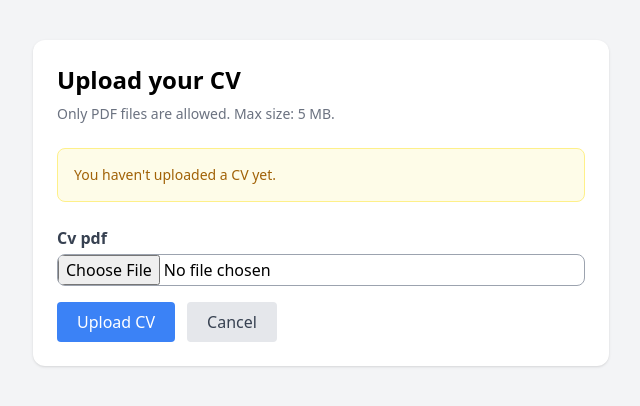
After one commit to JuanJo0607/InternshipNow, a Django app: template internshipNowProject/internshipApp/templates/upload_cv.html in a window 1280 px wide. The commit adds this page. Shown: the top 406 px of the page, without its empty margins (319-959 px from the left). Run offline with Django 5.2, Linux system fonts and the light colour scheme; the template is opened without the code that fills it: values that come from a table or form of the project are taken from there, others are empty; data comes from the database, SQL or seed files in the repository; some libraries are stand-ins or nearby versions.

Commit message:
US-10: Implemented PDF CV upload for student profiles

```diff
--- a/internshipNowProject/internshipApp/forms.py
+++ b/internshipNowProject/internshipApp/forms.py
@@ -18,3 +18,19 @@ class CompanyProfileForm(forms.ModelForm):
     class Meta:
         model = CompanyProfile
         fields = ['company_name', 'industry', 'description']
+
+
+# US-10: Form para subir CV en PDF
+class StudentCVForm(forms.ModelForm):
+    class Meta:
+        model = StudentProfile
+        fields = ['cv_pdf']
+
+    def clean_cv_pdf(self):
+        file = self.cleaned_data.get('cv_pdf')
+        if file:
+            if not file.name.endswith('.pdf'):
+                raise forms.ValidationError('Only PDF files are allowed.')
+            if file.size > 5 * 1024 * 1024:  # 5 MB límite
+                raise forms.ValidationError('File size must be under 5 MB.')
+        return file
--- a/internshipNowProject/internshipApp/models.py
+++ b/internshipNowProject/internshipApp/models.py
@@ -14,6 +14,7 @@ class StudentProfile(models.Model):
     career = models.CharField(max_length=255)
     skills = models.TextField()
     bio = models.TextField(blank=True)
+    cv_pdf = models.FileField(upload_to='cvs/', blank=True, null=True)  # US-10: upload CV
 
 
 class CompanyProfile(models.Model):
--- /dev/null
+++ b/internshipNowProject/internshipApp/templates/upload_cv.html
@@ -0,0 +1,62 @@
+{% extends 'base.html' %}
+
+{% block title %}Upload CV{% endblock %}
+
+{% block content %}
+<div class="max-w-xl mx-auto bg-white p-6 rounded-xl shadow">
+
+    <h2 class="text-2xl font-bold mb-2">Upload your CV</h2>
+    <p class="text-gray-500 mb-6 text-sm">Only PDF files are allowed. Max size: 5 MB.</p>
+
+    <!-- CV actual -->
+    {% if profile.cv_pdf %}
+        <div class="mb-6 p-4 bg-green-50 border border-green-200 rounded-lg flex items-center gap-3">
+            <span class="text-green-600 text-xl">📄</span>
+            <div>
+                <p class="text-sm text-gray-600 font-medium">Current CV:</p>
+                <a href="{{ profile.cv_pdf.url }}"
+                   target="_blank"
+                   class="text-blue-600 underline text-sm hover:text-blue-800">
+                    View uploaded PDF
+                </a>
+            </div>
+        </div>
+    {% else %}
+        <div class="mb-6 p-4 bg-yellow-50 border border-yellow-200 rounded-lg text-sm text-yellow-700">
+            You haven't uploaded a CV yet.
+        </div>
+    {% endif %}
+
+    <!-- Formulario -->
+    <form method="post" enctype="multipart/form-data" class="space-y-4">
+        {% csrf_token %}
+
+        <div class="flex flex-col">
+            <label class="mb-1 font-semibold text-gray-700">
+                {{ form.cv_pdf.label }}
+            </label>
+            {{ form.cv_pdf }}
+
+            {% if form.cv_pdf.errors %}
+                <ul class="mt-1 text-red-500 text-sm">
+                    {% for error in form.cv_pdf.errors %}
+                        <li>{{ error }}</li>
+                    {% endfor %}
+                </ul>
+            {% endif %}
+        </div>
+
+        <div class="flex gap-3 mt-4">
+            <button type="submit"
+                class="bg-blue-500 text-white px-5 py-2 rounded hover:bg-blue-600">
+                {% if profile.cv_pdf %}Replace CV{% else %}Upload CV{% endif %}
+            </button>
+            <a href="{% url 'student_profile' %}"
+               class="bg-gray-200 text-gray-700 px-5 py-2 rounded hover:bg-gray-300">
+                Cancel
+            </a>
+        </div>
+    </form>
+
+</div>
+{% endblock %}
--- a/internshipNowProject/internshipApp/urls.py
+++ b/internshipNowProject/internshipApp/urls.py
@@ -8,4 +8,5 @@ urlpatterns = [
     path('register/', views.register, name='register'),
     path('student/profile/', views.student_profile, name='student_profile'),
     path('company/profile/', views.company_profile, name='company_profile'),
+    path('student/upload-cv/', views.upload_cv, name='upload_cv'),  # US-10
 ]
--- a/internshipNowProject/internshipNow/urls.py
+++ b/internshipNowProject/internshipNow/urls.py
@@ -1,10 +1,12 @@
 from django.contrib import admin
 from django.urls import path, include
 from django.contrib.auth import views as auth_views
+from django.conf import settings
+from django.conf.urls.static import static
 
 urlpatterns = [
     path('admin/', admin.site.urls),
-    path('', include('internshipApp.urls')),  # 👈 esto es clave
+    path('', include('internshipApp.urls')),
     path('login/', auth_views.LoginView.as_view(template_name='registration/login.html'), name='login'),
     path('logout/', auth_views.LogoutView.as_view(), name='logout'),
-]
+] + static(settings.MEDIA_URL, document_root=settings.MEDIA_ROOT)  # US-10: servir archivos media en desarrollo
```
Also changed, not shown: internshipNowProject/internshipApp/templates/student_profile.html (+26 -2 lines), internshipNowProject/internshipApp/views.py (+22 -2 lines), internshipNowProject/internshipNow/settings.py (+8 -51 lines), internshipNowProject/internshipApp/migrations/0002_studentprofile_cv_pdf_alter_companyprofile_id_and_more.py (added).
